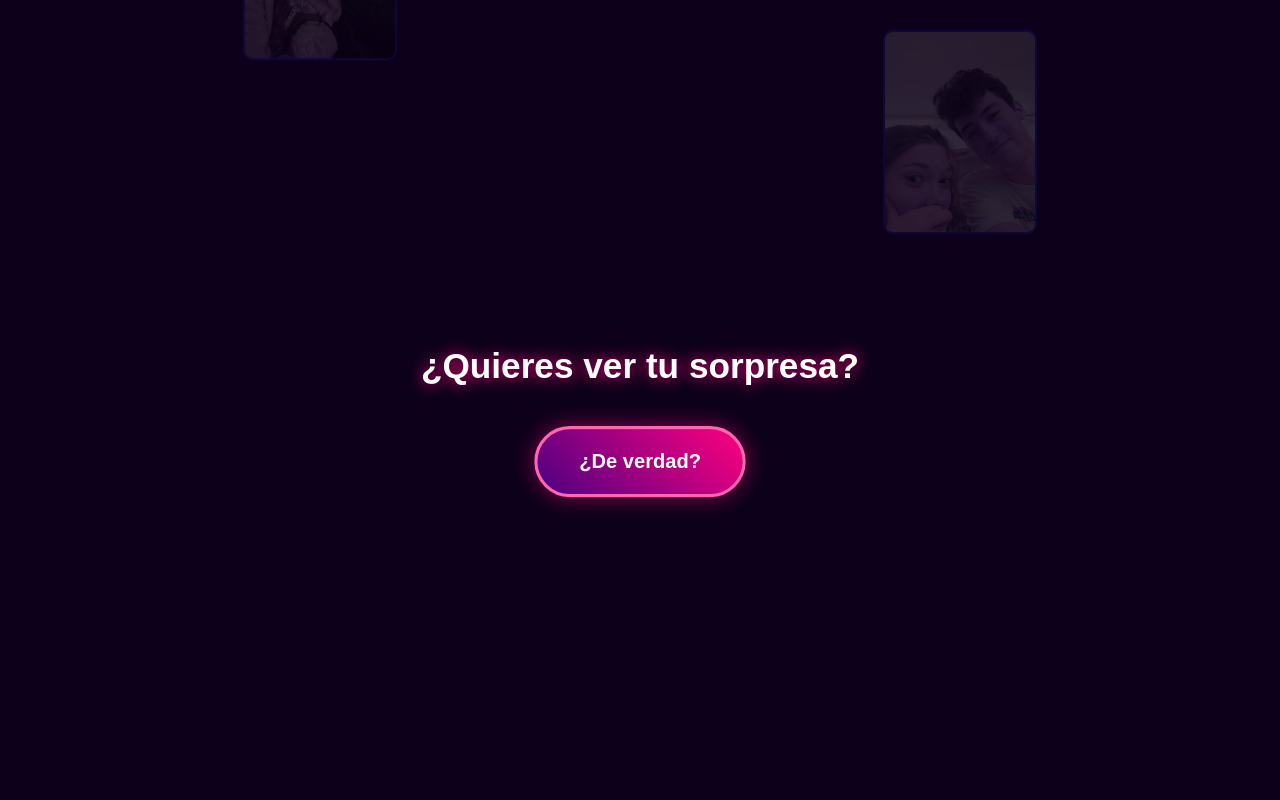
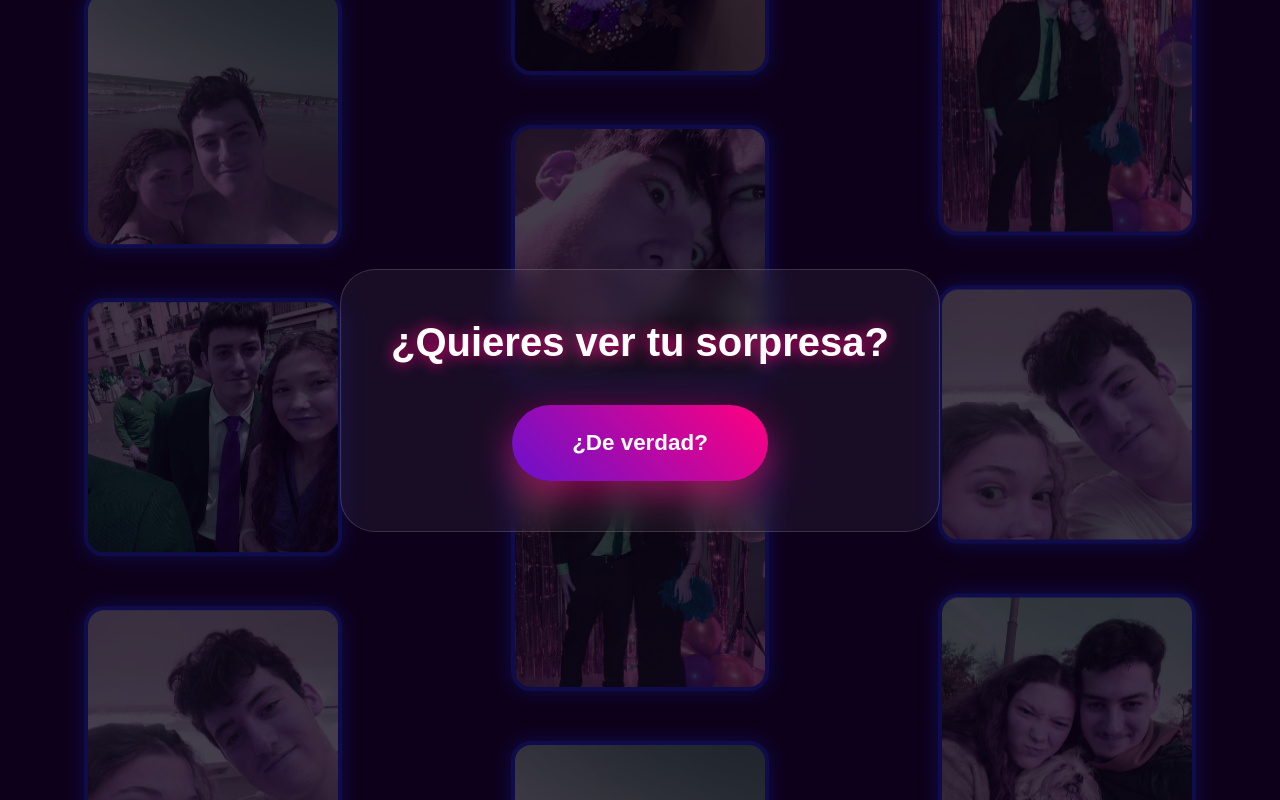
Before and after one commit to NCH-GLopez/PQL, a plain HTML site: page index.html in a window 1280 px wide. Drawn offline with Linux system fonts and the light colour scheme.

Commit message:
Update index.html

```diff
--- a/index.html
+++ b/index.html
@@ -3,12 +3,13 @@
 <head>
     <meta charset="UTF-8">
     <meta name="viewport" content="width=device-width, initial-scale=1.0">
-    <title>3 años...ya? 💜</title>
+    <title>3 años..ya?💜</title>
     <style>
         :root {
             --morado-negro: #0d001a;
             --rosa-fucsia: #ff007f;
             --rosa-brillo: #ff66b2;
+            --morado-corazon: #9d50bb;
         }
 
         body, html {
@@ -17,87 +18,104 @@
             background-color: var(--morado-negro);
         }
 
-        /* --- COLLAGE FONDO --- */
+        /* --- COLLAGE INDEPENDIENTE --- */
         .collage-container {
             position: fixed;
             top: 0; left: 0; width: 100%; height: 100%;
             display: flex; justify-content: space-around;
-            z-index: 1; opacity: 0.3;
-            filter: hue-rotate(280deg) brightness(0.5);
+            z-index: 1; opacity: 0.4;
+            filter: hue-rotate(280deg) brightness(0.6);
+            pointer-events: none; /* Para que no interfiera con los clics */
         }
 
         .columna-fotos {
             display: flex; flex-direction: column;
-            animation: caer 35s linear infinite;
+            will-change: transform; /* Optimización para que no parpadee */
+            animation: caer var(--duracion, 30s) linear infinite;
         }
 
         .columna-fotos img {
-            width: 150px; margin: 15px 0;
-            border-radius: 10px; border: 2px solid var(--rosa-fucsia);
+            width: 250px;
+            margin: 25px 0;
+            border-radius: 20px;
+            border: 4px solid var(--rosa-fucsia);
+            box-shadow: 0 0 20px var(--rosa-fucsia);
+            object-fit: cover;
+            aspect-ratio: 1 / 1;
         }
 
         @keyframes caer {
-            0% { transform: translateY(-100%); }
-            100% { transform: translateY(0%); }
+            from { transform: translateY(-50%); }
+            to { transform: translateY(0%); }
         }
 
-        /* --- ESTRUCTURA DE LA INTERFAZ --- */
+        /* --- CORAZONES --- */
+        .corazon {
+            position: fixed;
+            color: var(--morado-corazon);
+            font-size: 20px;
+            z-index: 5;
+            pointer-events: none;
+            animation: flotar 6s linear forwards;
+        }
+
+        @keyframes flotar {
+            0% { transform: translateY(105vh) rotate(0deg); opacity: 1; }
+            100% { transform: translateY(-15vh) rotate(360deg); opacity: 0; }
+        }
+
+        /* --- INTERFAZ --- */
         .interfaz {
             position: relative;
             z-index: 10;
             display: flex;
             flex-direction: column;
             align-items: center;
-            justify-content: center; /* Centra el contenido verticalmente */
+            justify-content: center;
             height: 100vh;
-            text-align: center;
-            padding: 20px;
         }
 
-        /* Contenedor específico para frase y botón */
-        .contenido-central {
+        .caja-mensaje {
+            background: rgba(255, 255, 255, 0.05);
+            padding: 50px;
+            border-radius: 35px;
+            backdrop-filter: blur(12px);
+            -webkit-backdrop-filter: blur(12px);
+            border: 1px solid rgba(255, 255, 255, 0.15);
+            text-align: center;
             display: flex;
             flex-direction: column;
             align-items: center;
-            gap: 40px; /* Espacio fijo entre frase y botón */
+            gap: 40px;
         }
 
         h2 {
             color: white;
-            font-size: 2.2rem;
+            font-size: 2.5rem;
             text-shadow: 0 0 15px var(--rosa-fucsia);
-            margin: 0; /* Quitamos márgenes para controlar el gap */
-            transition: transform 0.3s ease;
+            margin: 0;
+            transition: transform 0.4s cubic-bezier(0.175, 0.885, 0.32, 1.275);
         }
 
         #btnSorpresa {
-            padding: 20px 40px;
-            font-size: 1.2rem;
+            padding: 25px 60px;
+            font-size: 1.4rem;
             font-weight: bold;
             color: white;
-            background: linear-gradient(45deg, #4b0082, var(--rosa-fucsia));
-            border: 3px solid var(--rosa-brillo);
+            background: linear-gradient(45deg, #6a11cb, var(--rosa-fucsia));
+            border: none;
             border-radius: 100px;
             cursor: pointer;
-            box-shadow: 0 0 20px rgba(255, 0, 127, 0.5);
-            transition: all 0.2s cubic-bezier(0.175, 0.885, 0.32, 1.275);
-            transform-origin: center top; /* Crece hacia abajo para no tapar lo de arriba */
-        }
-
-        .animacion-latido {
-            animation: pulso var(--velocidad, 1.5s) infinite;
-        }
-
-        @keyframes pulso {
-            0% { transform: scale(var(--escala, 1)); }
-            50% { transform: scale(calc(var(--escala, 1) * 1.05)); }
-            100% { transform: scale(var(--escala, 1)); }
+            box-shadow: 0 10px 40px rgba(255, 0, 127, 0.5);
+            transition: transform 0.3s cubic-bezier(0.175, 0.885, 0.32, 1.275);
+            /* Quitamos la animación de CSS para controlarla por JS sin reiniciar nada */
         }
 
         /* --- FLASH Y VIDEO --- */
         #resplandor {
             position: fixed; top: 0; left: 0; width: 100%; height: 100%;
             background: white; z-index: 1000; opacity: 0; pointer-events: none;
+            transition: opacity 0.4s ease;
         }
 
         #pantalla-video {
@@ -106,10 +124,7 @@
             z-index: 500; justify-content: center; align-items: center;
         }
 
-        video {
-            width: 90%; max-width: 800px; border-radius: 15px;
-            border: 3px solid var(--rosa-fucsia);
-        }
+        video { width: 90%; max-width: 850px; border-radius: 20px; box-shadow: 0 0 50px var(--rosa-fucsia); }
     </style>
 </head>
 <body>
@@ -117,14 +132,21 @@
     <div id="resplandor"></div>
 
     <div class="collage-container">
-        <div class="columna-fotos"><img src="foto1.jpeg"><img src="foto2.jpeg"><img src="foto3.jpeg"><img src="foto1.jpeg"></div>
-        <div class="columna-fotos" style="animation-duration: 20s;"><img src="foto4.jpeg"><img src="foto5.jpeg"><img src="foto6.jpeg"><img src="foto4.jpeg"></div>
+        <div class="columna-fotos" style="--duracion: 35s;">
+            <img src="foto1.jpeg"><img src="foto2.jpeg"><img src="foto3.jpeg"><img src="foto4.jpeg"><img src="foto1.jpeg"><img src="foto2.jpeg">
+        </div>
+        <div class="columna-fotos" style="--duracion: 25s; margin-top: 80px;">
+            <img src="foto5.jpeg"><img src="foto6.jpeg"><img src="foto7.jpeg"><img src="foto2.jpeg"><img src="foto5.jpeg"><img src="foto6.jpeg">
+        </div>
+        <div class="columna-fotos" style="--duracion: 45s;">
+            <img src="foto3.jpeg"><img src="foto7.jpeg"><img src="foto4.jpeg"><img src="foto1.jpeg"><img src="foto3.jpeg"><img src="foto7.jpeg">
+        </div>
     </div>
 
     <div class="interfaz">
-        <div class="contenido-central">
+        <div class="caja-mensaje">
             <h2 id="frase">¿Quieres ver tu sorpresa?</h2>
-            <button id="btnSorpresa" class="animacion-latido">¿De verdad?</button>
+            <button id="btnSorpresa">¿De verdad?</button>
         </div>
     </div>
 
@@ -135,31 +157,50 @@
     </div>
 
     <script>
+        // Corazones constantes
+        setInterval(() => {
+            const c = document.createElement('div');
+            c.classList.add('corazon');
+            c.innerHTML = '💜';
+            c.style.left = Math.random() * 100 + 'vw';
+            document.body.appendChild(c);
+            setTimeout(() => c.remove(), 6000);
+        }, 400);
+
         let contador = 0;
         const boton = document.getElementById('btnSorpresa');
         const frase = document.getElementById('frase');
         const resplandor = document.getElementById('resplandor');
-        const interfaz = document.querySelector('.interfaz');
         const pantallaVideo = document.getElementById('pantalla-video');
         const video = document.getElementById('videoRegalo');
+
+        // Función de latido manual por JS para no resetear animaciones de CSS
+        function latir() {
+            if (contador < 5) {
+                let escalaBase = 1 + (contador * 0.4);
+                let latido = escalaBase * 1.1;
+                boton.style.transform = `scale(${latido})`;
+                setTimeout(() => {
+                    boton.style.transform = `scale(${escalaBase})`;
+                }, 200);
+            }
+        }
+        let bucleLatido = setInterval(latir, 1500);
 
         boton.addEventListener('click', () => {
             contador++;
 
-            let nuevaEscala = 1 + (contador * 0.4);
-            let nuevaVelocidad = 1.5 - (contador * 0.3);
+            // Ajustar velocidad del latido
+            clearInterval(bucleLatido);
+            bucleLatido = setInterval(latir, Math.max(1500 - (contador * 300), 300));
 
-            // Aplicamos escala
-            boton.style.setProperty('--escala', nuevaEscala);
-            boton.style.setProperty('--velocidad', Math.max(nuevaVelocidad, 0.1) + 's');
-
-            // Movemos la frase un poco hacia arriba proporcionalmente para dejar espacio
-            frase.style.transform = `translateY(-${contador * 20}px)`;
+            // Mover frase
+            frase.style.transform = `translateY(-${contador * 30}px)`;
 
             if (contador >= 5) {
                 resplandor.style.opacity = '1';
                 setTimeout(() => {
-                    interfaz.style.display = 'none';
+                    document.querySelector('.interfaz').style.display = 'none';
                     pantallaVideo.style.display = 'flex';
                     setTimeout(() => {
                         resplandor.style.opacity = '0';
```
